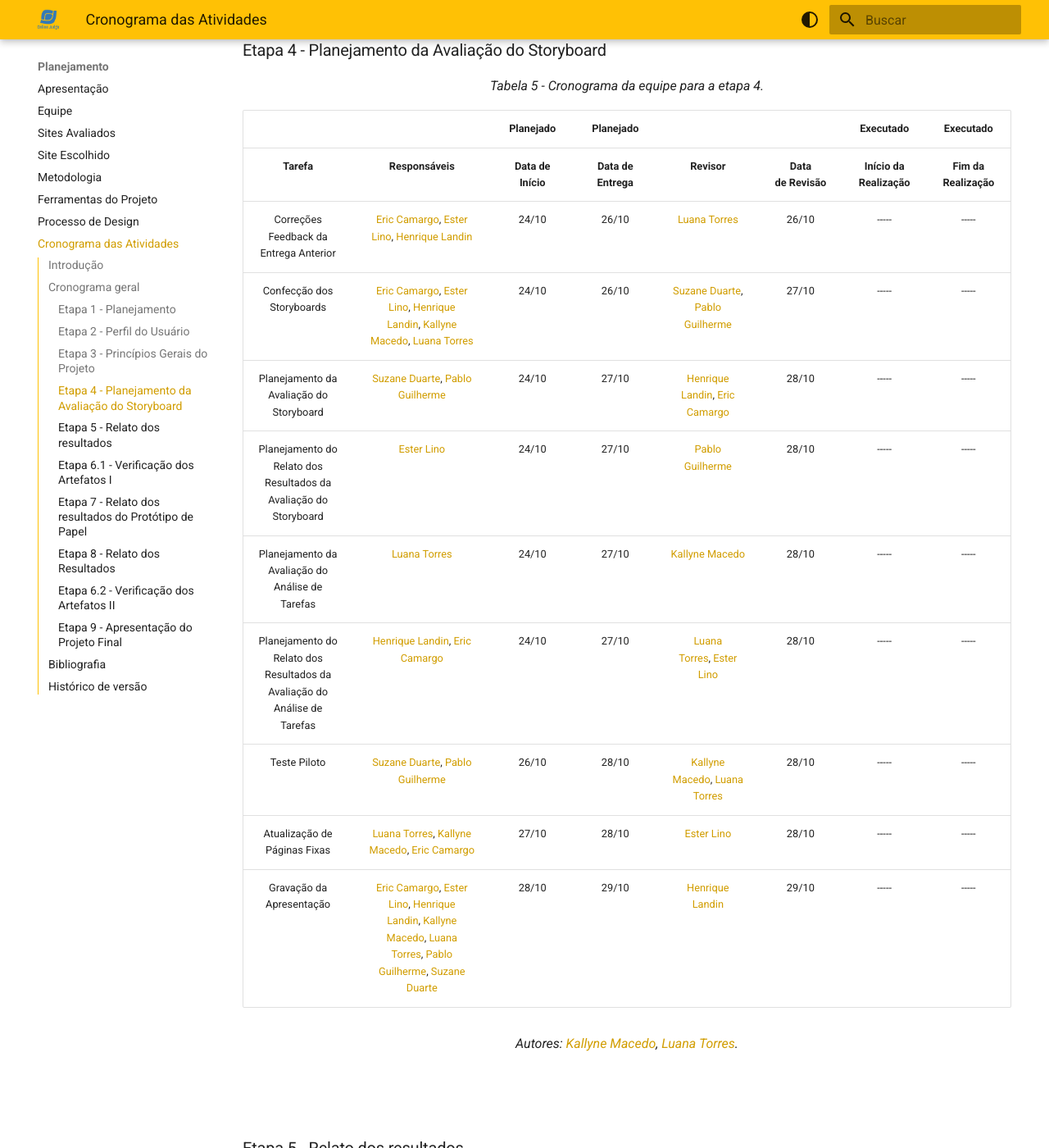
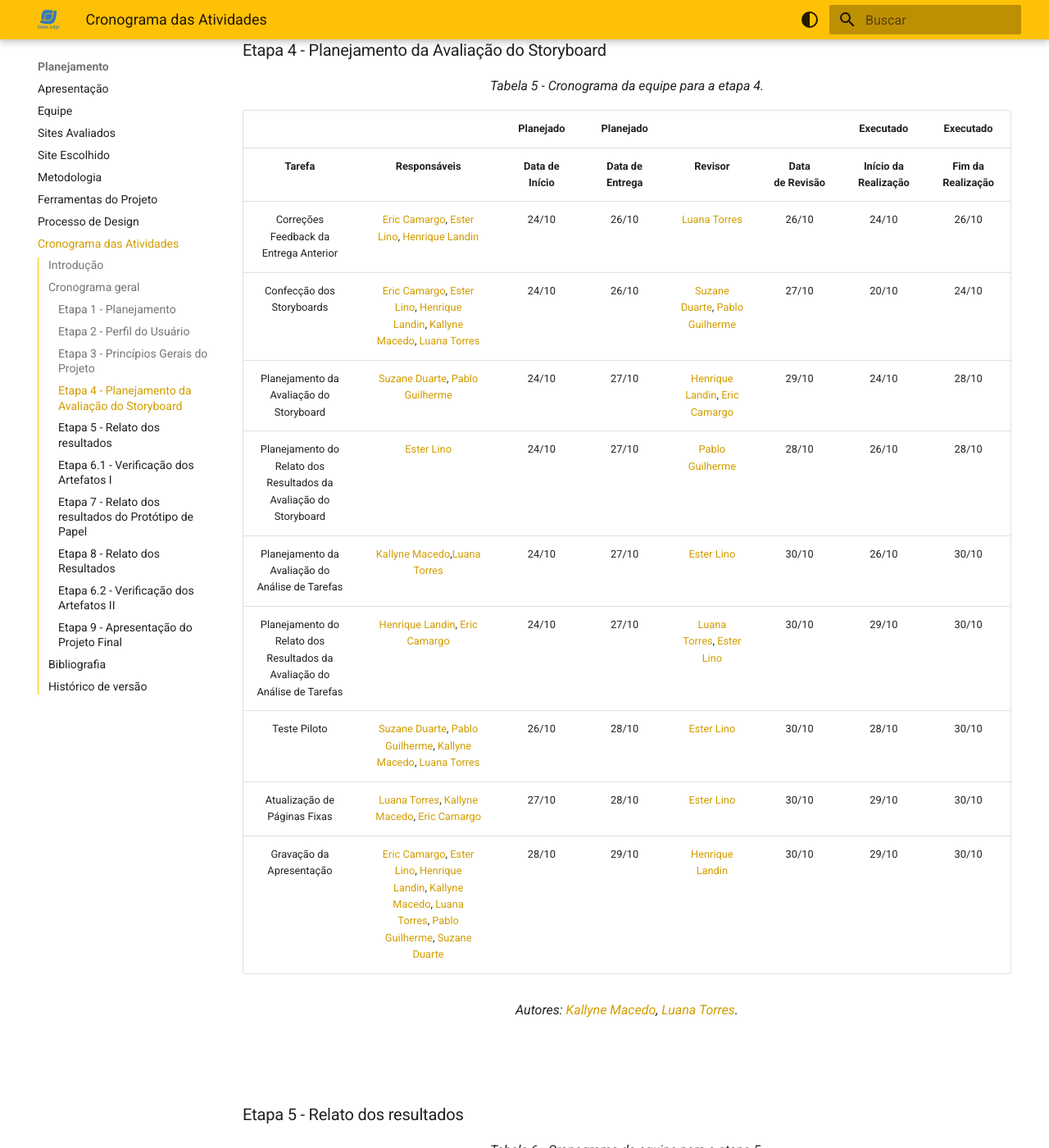
Before and after one commit to Interacao-Humano-Computador/2023.2-OnlineJudge, an MkDocs documentation site: the page built from docs/primeira-entrega/cronograma-atividades.md, in a window 1280 px wide and 1400 px high, scrolled down 4707 px. Shown: the whole window at 82% size. Built offline with MkDocs 1.6.1 and Material for MkDocs 9.7.7, drawn with Linux system fonts in a browser that asks for light colours; some of the changed text lies outside the part shown.

Commit message:
cronograma executado

```diff
--- a/docs/primeira-entrega/cronograma-atividades.md
+++ b/docs/primeira-entrega/cronograma-atividades.md
@@ -87,15 +87,15 @@
 |                                                                            |                                                                                                                                                                                                                                                                                                                                    |         Planejado         |         Planejado         |                                                                                            |                            |             Executado             |           Executado           |
 | :-------------------------------------------------------------------------: | :---------------------------------------------------------------------------------------------------------------------------------------------------------------------------------------------------------------------------------------------------------------------------------------------------------------------------------: | :-----------------------: | :-----------------------: | :-----------------------------------------------------------------------------------------: | :-------------------------: | :-------------------------------: | :---------------------------: |
 |                              **Tarefa**                              |                                                                                                                                                       **Responsáveis**                                                                                                                                                       | **Data de Início** | **Data de Entrega** |                                      **Revisor**                                      | **Data de Revisão** | **Início da Realização** | **Fim da Realização** |
-|                  Correções Feedback da Entrega Anterior                  |                                                                                               [Eric Camargo](https://github.com/ericcs10), [Ester Lino](https://github.com/esteerlino), [Henrique Landin](https://github.com/henriqtorresl)                                                                                               |           24/10           |           26/10           |                        [Luana Torres](https://github.com/luanatorress)                        |            26/10            |               -----               |             -----             |
-|                         Confecção dos Storyboards                         |                                                [Eric Camargo](https://github.com/ericcs10), [Ester Lino](https://github.com/esteerlino), [Henrique Landin](https://github.com/henriqtorresl), [Kallyne Macedo](https://github.com/kalipassos), [Luana Torres](https://github.com/luanatorress)                                                |           24/10           |           26/10           | [Suzane Duarte](https://github.com/suzaneduarte), [Pablo Guilherme](https://github.com/PabloGJBS) |            27/10            |               -----               |             -----             |
-|                  Planejamento da Avaliação do Storyboard                  |                                                                                                                     [Suzane Duarte](https://github.com/suzaneduarte), [Pablo Guilherme](https://github.com/PabloGJBS)                                                                                                                     |           24/10           |           27/10           | [Henrique Landin](https://github.com/henriqtorresl), [Eric Camargo](https://github.com/ericcs10) |            28/10            |               -----               |             -----             |
-|     Planejamento do Relato dos Resultados da Avaliação do Storyboard     |                                                                                                                                              [Ester Lino](https://github.com/esteerlino)                                                                                                                                              |           24/10           |           27/10           |                        [Pablo Guilherme](https://github.com/PabloGJBS)                        |            28/10            |               -----               |             -----             |
-|             Planejamento da Avaliação do Análise de Tarefas             |                                                                                                                                            [Luana Torres](https://github.com/luanatorress)                                                                                                                                            |           24/10           |           27/10           |                        [Kallyne Macedo](https://github.com/kalipassos)                        |            28/10            |               -----               |             -----             |
-| Planejamento do Relato dos Resultados da Avaliação do Análise de Tarefas |                                                                                                                     [Henrique Landin](https://github.com/henriqtorresl), [Eric Camargo](https://github.com/ericcs10)                                                                                                                     |           24/10           |           27/10           |   [Luana Torres](https://github.com/luanatorress), [Ester Lino](https://github.com/esteerlino)   |            28/10            |               -----               |             -----             |
-|                                Teste Piloto                                |                                                                                                                     [Suzane Duarte](https://github.com/suzaneduarte), [Pablo Guilherme](https://github.com/PabloGJBS)                                                                                                                     |           26/10           |           28/10           | [Kallyne Macedo](https://github.com/kalipassos), [Luana Torres](https://github.com/luanatorress) |            28/10            |               -----               |             -----             |
-|                       Atualização de Páginas Fixas                       |                                                                                                [Luana Torres](https://github.com/luanatorress), [Kallyne Macedo](https://github.com/kalipassos), [Eric Camargo](https://github.com/ericcs10)                                                                                                |           27/10           |           28/10           |                          [Ester Lino](https://github.com/esteerlino)                          |            28/10            |               -----               |             -----             |
-|                        Gravação da Apresentação                        | [Eric Camargo](https://github.com/ericcs10), [Ester Lino](https://github.com/esteerlino), [Henrique Landin](https://github.com/henriqtorresl), [Kallyne Macedo](https://github.com/kalipassos), [Luana Torres](https://github.com/luanatorress), [Pablo Guilherme](https://github.com/PabloGJBS), [Suzane Duarte](https://github.com/suzaneduarte) |           28/10           |           29/10           |                      [Henrique Landin](https://github.com/henriqtorresl)                      |            29/10            |               -----               |             -----             |
+|                  Correções Feedback da Entrega Anterior                  |                                                                                               [Eric Camargo](https://github.com/ericcs10), [Ester Lino](https://github.com/esteerlino), [Henrique Landin](https://github.com/henriqtorresl)                                                                                               |           24/10           |           26/10           |                        [Luana Torres](https://github.com/luanatorress)                        |            26/10            |               24/10               |             26/10             |
+|                         Confecção dos Storyboards                         |                                                [Eric Camargo](https://github.com/ericcs10), [Ester Lino](https://github.com/esteerlino), [Henrique Landin](https://github.com/henriqtorresl), [Kallyne Macedo](https://github.com/kalipassos), [Luana Torres](https://github.com/luanatorress)                                                |           24/10           |           26/10           | [Suzane Duarte](https://github.com/suzaneduarte), [Pablo Guilherme](https://github.com/PabloGJBS) |            27/10            |               20/10               |             24/10             |
+|                  Planejamento da Avaliação do Storyboard                  |                                                                                                                     [Suzane Duarte](https://github.com/suzaneduarte), [Pablo Guilherme](https://github.com/PabloGJBS)                                                                                                                     |           24/10           |           27/10           | [Henrique Landin](https://github.com/henriqtorresl), [Eric Camargo](https://github.com/ericcs10) |            29/10            |               24/10               |            28/10             |
+|     Planejamento do Relato dos Resultados da Avaliação do Storyboard     |                                                                                                                                              [Ester Lino](https://github.com/esteerlino)                                                                                                                                              |           24/10           |           27/10           |                        [Pablo Guilherme](https://github.com/PabloGJBS)                        |            28/10            |               26/10               |             28/10             |
+|             Planejamento da Avaliação do Análise de Tarefas             |                                                                                                                                            [Kallyne Macedo](https://github.com/kalipassos),[Luana Torres](https://github.com/luanatorress)                                                                                                                                            |           24/10           |           27/10           |                        [Ester Lino](https://github.com/esteerlino)                         |            30/10            |               26/10               |             30/10             |
+| Planejamento do Relato dos Resultados da Avaliação do Análise de Tarefas |                                                                                                                     [Henrique Landin](https://github.com/henriqtorresl), [Eric Camargo](https://github.com/ericcs10)                                                                                                                     |           24/10           |           27/10           |   [Luana Torres](https://github.com/luanatorress), [Ester Lino](https://github.com/esteerlino)   |            30/10            |               29/10               |             30/10             |
+|                                Teste Piloto                                |                                                                                                                     [Suzane Duarte](https://github.com/suzaneduarte), [Pablo Guilherme](https://github.com/PabloGJBS), [Kallyne Macedo](https://github.com/kalipassos), [Luana Torres](https://github.com/luanatorress)                                                                                                                     |           26/10           |           28/10           | [Ester Lino](https://github.com/esteerlino) |            30/10            |               28/10               |             30/10             |
+|                       Atualização de Páginas Fixas                       |                                                                                                [Luana Torres](https://github.com/luanatorress), [Kallyne Macedo](https://github.com/kalipassos), [Eric Camargo](https://github.com/ericcs10)                                                                                                |           27/10           |           28/10           |                          [Ester Lino](https://github.com/esteerlino)                          |            30/10            |               29/10               |             30/10             |
+|                        Gravação da Apresentação                        | [Eric Camargo](https://github.com/ericcs10), [Ester Lino](https://github.com/esteerlino), [Henrique Landin](https://github.com/henriqtorresl), [Kallyne Macedo](https://github.com/kalipassos), [Luana Torres](https://github.com/luanatorress), [Pablo Guilherme](https://github.com/PabloGJBS), [Suzane Duarte](https://github.com/suzaneduarte) |           28/10           |           29/10           |                      [Henrique Landin](https://github.com/henriqtorresl)                      |            30/10            |               29/10               |             30/10             |
 
 <figcaption align="center">Autores: <a href="https://github.com/kalipassos">Kallyne Macedo</a>, <a href="https://github.com/luanatorress">Luana Torres</a>.</figcaption><br><br>
 
@@ -206,4 +206,5 @@
 |   1.1   | 01/10/2023 |            Finalização do cronograma inicial            | [Luana Torres](https://github.com/luanatorress), [Kallyne Macedo](https://github.com/kalipassos) |   [Ester Lino](https://github.com/esteerlino)   |
 |   1.2   | 15/10/2023 | Atualização do cronograma c/ considerações da Etapa 1 |                        [Kallyne Macedo](https://github.com/kalipassos)                        | [Luana Torres](https://github.com/luanatorress) |
 |   1.3   | 16/10/2023 |  Alteração responsáveis e cronograma executado Etapa 2  |                        [Kallyne Macedo](https://github.com/kalipassos)                        | [Pablo Guilherme](https://github.com/PabloGJBS) |
-|   1.4   | 23/10/2023 |  Alteração responsáveis e cronograma executado Etapa 3  |                        [Kallyne Macedo](https://github.com/kalipassos)                        |                                              |
+|   1.4   | 23/10/2023 |  Alteração responsáveis e cronograma executado Etapa 3  |                        [Kallyne Macedo](https://github.com/kalipassos)                        | [Luana Torres](https://github.com/luanatorress)                                             |
+|   1.5   | 30/10/2023 |  Alteração responsáveis e cronograma executado Etapa 4  |                        [Kallyne Macedo](https://github.com/kalipassos)                        | [Luana Torres](https://github.com/luanatorress)                                             |
```
